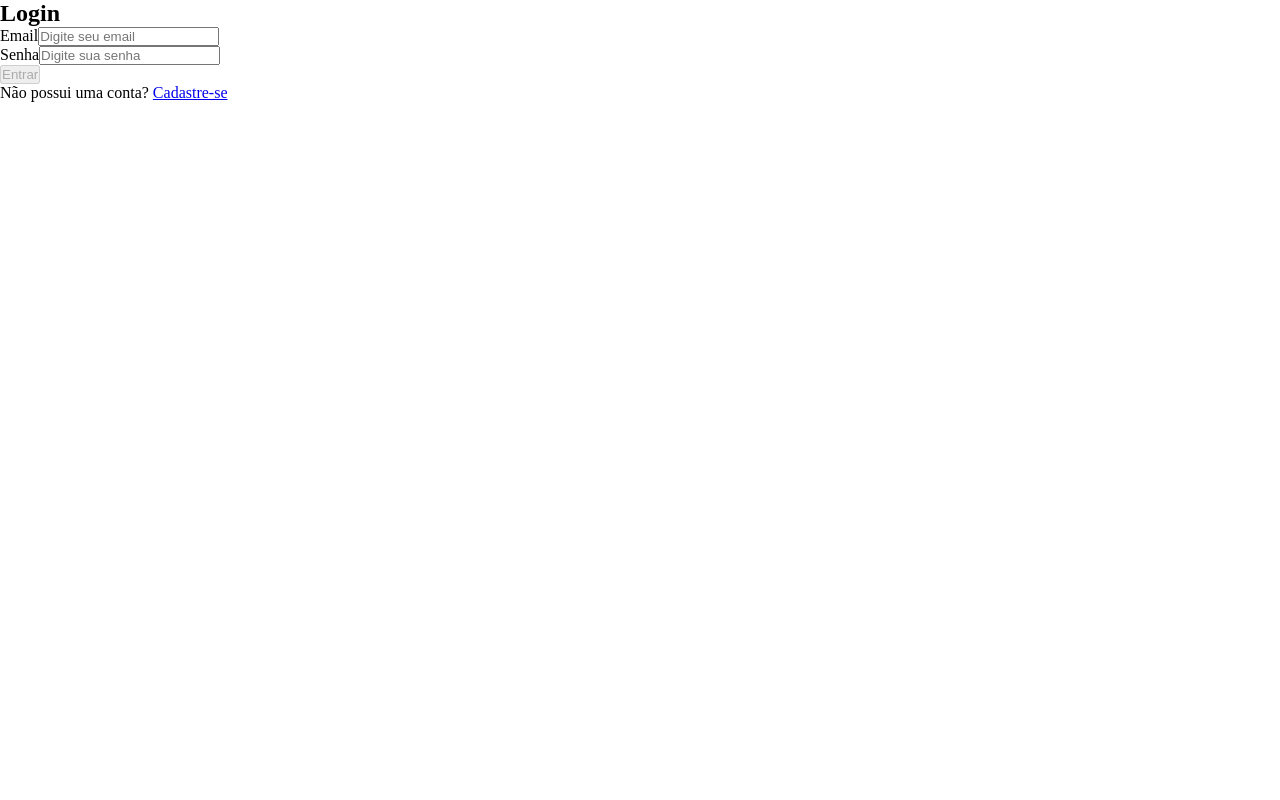
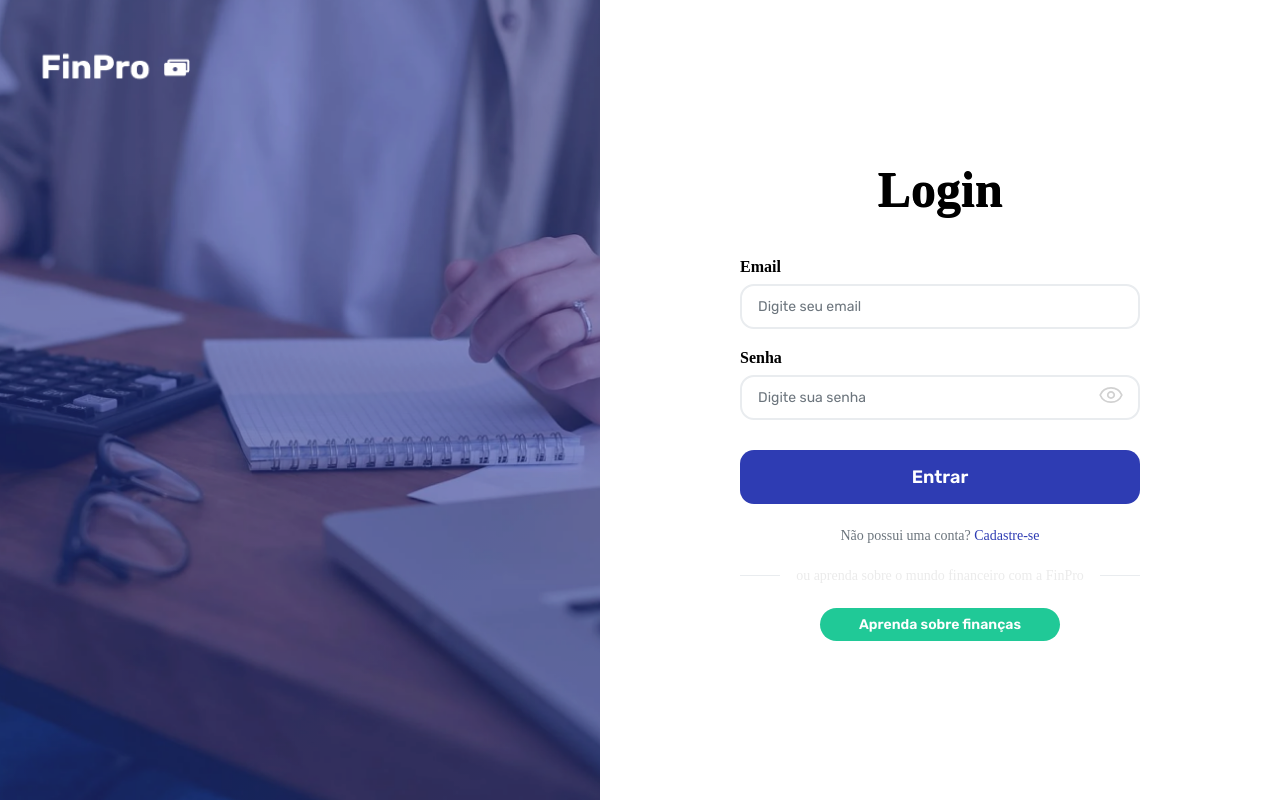
Before and after one commit to Projeto-Des-SW/finpro-front, an Angular app: page /login in a window 1280 px wide. Built offline with nearby package versions, Linux system fonts and the light colour scheme.

Commit message:
feat: finalização do componente de login

```diff
--- a/src/app/auth/login/login.component.css
+++ b/src/app/auth/login/login.component.css
@@ -0,0 +1,243 @@
+* {
+    margin: 0;
+    padding: 0;
+    box-sizing: border-box;
+}
+
+body {
+    font-family: 'Rubik', -apple-system, BlinkMacSystemFont, 'Segoe UI', Roboto, Oxygen, Ubuntu, Cantarell, sans-serif !important;
+    height: 100vh;
+    background: #D9D9D9;
+}
+
+.page-container {
+    display: flex;
+    width: 100%;
+    height: 100vh;
+}
+
+.left-section {
+    flex: 1;
+    background: linear-gradient(135deg, #2E3CB3 0%, #4c63d2 100%);
+    position: relative;
+    overflow: hidden;
+}
+
+.logo {
+    position: absolute;
+    top: 40px;
+    left: 40px;
+    min-width: 150px;
+    min-height: 50px;
+    max-width: 220px;
+    max-height: 100px;
+    z-index: 2;
+}
+
+.background-image {
+    position: absolute;
+    top: 0;
+    left: 0;
+    width: 100%;
+    height: 100%;
+    background-image: url('/assets/img-log.png');
+    background-size: cover;
+    background-position: center;
+    background-repeat: no-repeat;
+    opacity: 0.9;
+}
+
+.form-container {
+    flex: 1;
+    display: flex;
+    align-items: center;
+    justify-content: center;
+    background: white;
+    padding: 40px;
+}
+
+.login-container {
+    width: 100%;
+    max-width: 400px;
+}
+
+.title-container {
+    text-align: center;
+    margin-bottom: 40px;
+}
+
+.title-container h2 {
+    color: #000000;
+    font-size: 50px;
+    font-weight: 900;
+    margin-bottom: 8px;
+    text-shadow: 0.5px 0.5px 0px #000000;
+}
+
+.input-container {
+    margin-bottom: 20px;
+}
+
+.input-container label {
+    display: block;
+    color: #000000;
+    font-size: 16px;
+    font-weight: 700;
+    margin-bottom: 8px;
+}
+
+.input-container input {
+    width: 100%;
+    padding: 12px 16px;
+    border: 2px solid #e9ecef;
+    border-radius: 14px;
+    font-size: 14px;
+    font-family: 'Rubik', -apple-system, BlinkMacSystemFont, sans-serif !important;
+    transition: border-color 0.3s ease;
+    background: white;
+}
+
+.input-container input:focus {
+    outline: none;
+    border-color: #2E3CB3;
+}
+
+.input-container input::placeholder {
+    color: #6c757d;
+}
+
+.password-container {
+    position: relative;
+}
+
+.password-container input {
+    padding-right: 45px;
+}
+
+.password-toggle {
+    position: absolute;
+    right: 12px;
+    top: 50%;
+    transform: translateY(-50%);
+    background: none;
+    border: none;
+    cursor: pointer;
+    color: #6c757d;
+    font-size: 16px;
+    padding: 4px;
+}
+
+.password-toggle:hover {
+    color: #2E3CB3;
+}
+
+.error {
+    color: #828282;
+    font-size: 13px;
+    margin-top: 8px;
+    display: block;
+    text-align: center;
+}
+
+button[type="submit"] {
+    width: 100%;
+    padding: 16px 12px;
+    background: #2E3CB3;
+    color: white;
+    border: none;
+    border-radius: 14px;
+    font-size: 18px;
+    font-weight: 600;
+    font-family: 'Rubik', -apple-system, BlinkMacSystemFont, sans-serif !important;
+    cursor: pointer;
+    transition: background-color 0.3s ease;
+    margin-bottom: 24px;
+    margin-top: 10px;
+}
+
+button[type="submit"]:hover {
+    background: #1e2a8a;
+}
+
+.login-container > p {
+    text-align: center;
+    margin-bottom: 24px;
+    color: #6c757d;
+    font-size: 14px;
+}
+
+.register-link {
+    color: #2E3CB3;
+    text-decoration: none;
+    font-weight: 500;
+}
+
+.register-link:hover {
+    text-decoration: underline;
+}
+
+.divider {
+    display: flex;
+    align-items: center;
+    margin: 24px 0;
+}
+
+.divider::before,
+.divider::after {
+    content: '';
+    flex: 1;
+    height: 1px;
+    background: #e9ecef;
+}
+
+.divider span {
+    padding: 0 16px;
+    color: #EBEBEB;
+    font-size: 14px;
+}
+
+.financial-btn {
+    width: 60%;
+    padding: 8px;
+    background: #20C997;
+    color: white;
+    border: none;
+    border-radius: 23px;
+    font-size: 14px;
+    font-weight: 600;
+    font-family: 'Rubik', -apple-system, BlinkMacSystemFont, sans-serif !important;
+    cursor: pointer;
+    transition: background-color 0.3s ease;
+    display: block;
+    margin: 0 auto;
+}
+
+.financial-btn:hover {
+    background: #1ba085;
+}
+
+@media (max-width: 768px) {
+    .page-container {
+        flex-direction: column;
+    }
+
+    .left-section {
+        min-height: 200px;
+        flex: none;
+    }
+
+    .form-container {
+        flex: 1;
+        padding: 20px;
+    }
+
+    .logo {
+        top: 20px;
+        left: 20px;
+        font-size: 20px;
+    }
+
+    .title-container h2 {
+        font-size: 24px;
+    }
+}
--- a/src/app/auth/login/login.component.html
+++ b/src/app/auth/login/login.component.html
@@ -1,3 +1,10 @@
+<div class="page-container">
+  <!-- Seção lateral com imagem -->
+  <div class="left-section">
+    <img src="/assets/finpro.png" alt="FinPro" class="logo">
+    <div class="background-image"></div>
+  </div>
+
   <section class="form-container">
     <div class="login-container">
       <div class="title-container">
@@ -16,20 +23,39 @@
 
         <div class="input-container">
           <label for="password">Senha</label>
-        <input type="password" id="password" formControlName="password" placeholder="Digite sua senha" required />
+          <div class="password-container">
+            <input [type]="passwordVisible ? 'text' : 'password'" id="password" formControlName="password" placeholder="Digite sua senha" required />
+            <button type="button" class="password-toggle" (click)="togglePasswordVisibility()">
+              <img *ngIf="!passwordVisible" src="/assets/olho-aberto.svg" alt="Mostrar senha" width="26" height="26">
+              <img *ngIf="passwordVisible" src="/assets/olho-fechado.svg" alt="Ocultar senha" width="26" height="26">
+            </button>
+          </div>
           <p class="error" *ngIf="loginForm.get('password')?.invalid && loginForm.get('password')?.touched">
             Campo obrigatório
           </p>
         </div>
 
-      <button type="submit" [disabled]="loginForm.invalid">
-        Entrar
+        <button type="submit" [disabled]="loginForm.invalid || loading">
+          {{ loading ? 'Entrando...' : 'Entrar' }}
         </button>
+
+        <p class="error" *ngIf="errorMessage">
+          {{ errorMessage }}
+        </p>
       </form>
 
       <p>
         Não possui uma conta?
         <a [routerLink]="'/cadastro'" class="register-link">Cadastre-se</a>
       </p>
+
+      <div class="divider">
+        <span>ou aprenda sobre o mundo financeiro com a FinPro</span>
+      </div>
+
+      <button class="financial-btn" type="button">
+        Aprenda sobre finanças
+      </button>
     </div>
   </section>
+</div>
```
Lines whose indentation alone changed are shown as unchanged.
